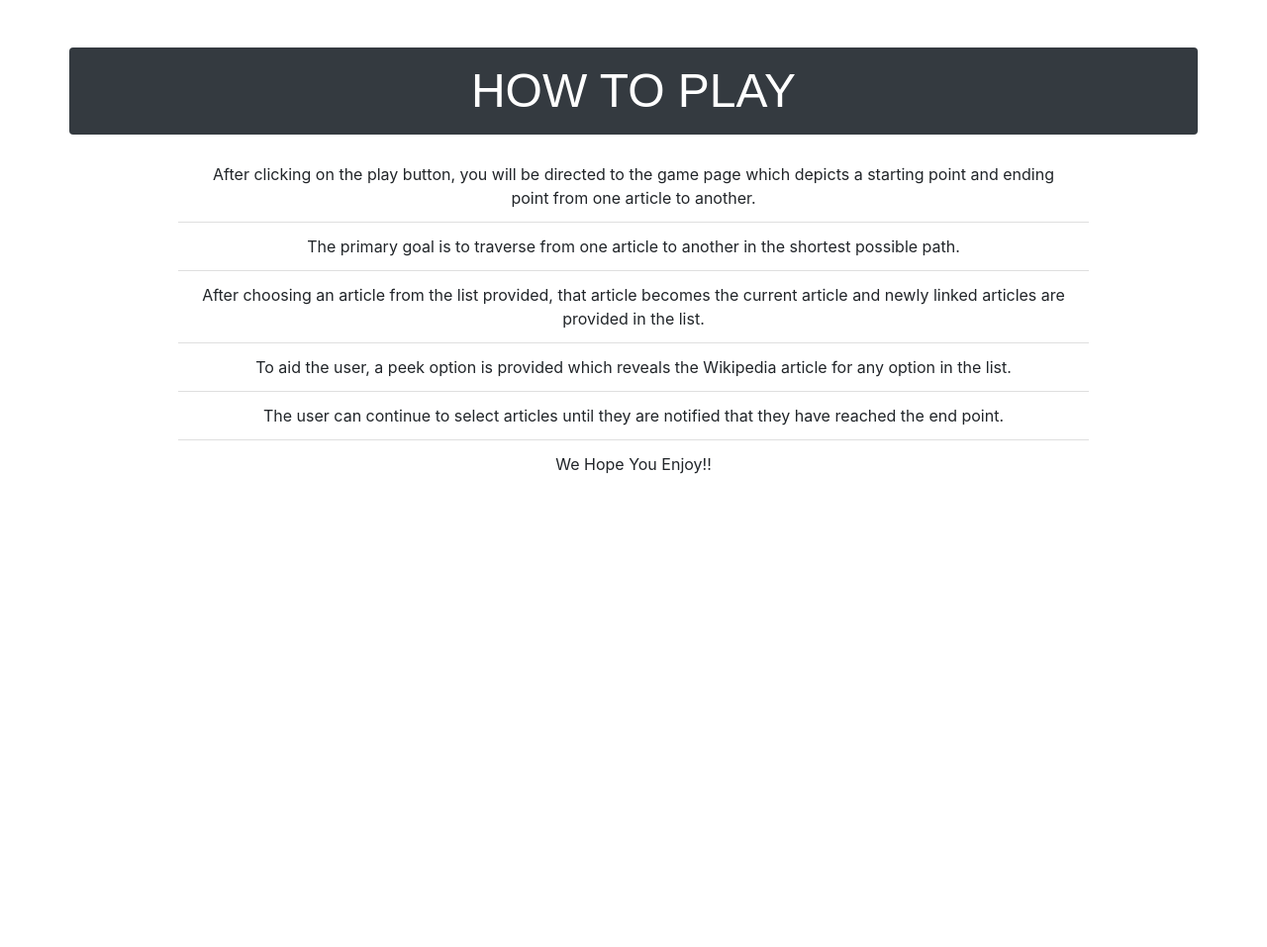
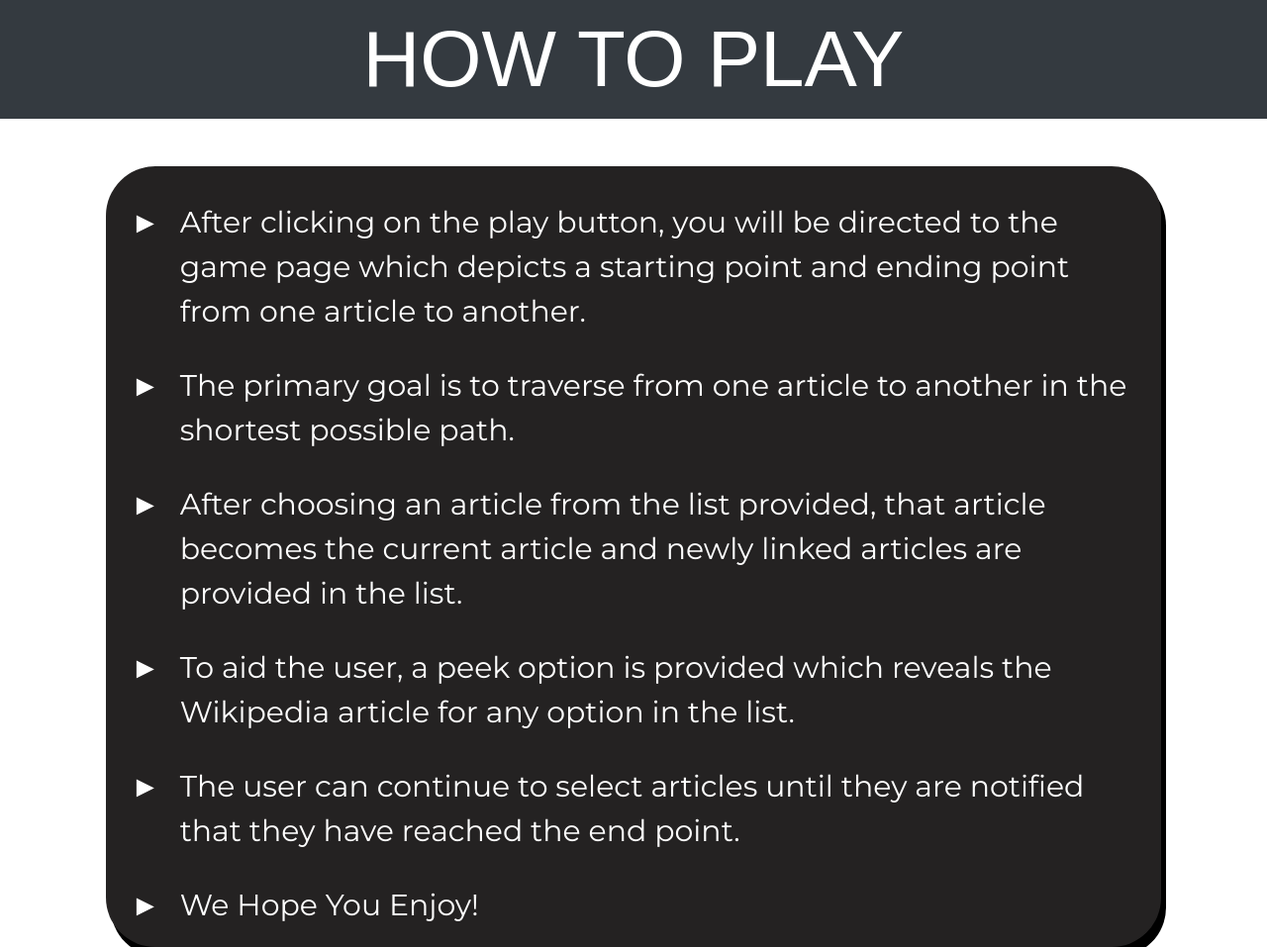
Before and after one commit to adwaitraste/WikiWalk, a Django app: page /howtoplay in a window 1280 px wide. Shown: the part 86-1043 px from the top of the page at 99% size. Before the commit the page ends 565 px from the top, so only its background shows below. Run offline with Django 3.2, Linux system fonts and the light colour scheme; some libraries are stand-ins or nearby versions; some web fonts are replaced.

Commit message:
bs hogya ab

```diff
--- a/WikiWALK/WikiWALK/static/styling.css
+++ b/WikiWALK/WikiWALK/static/styling.css
@@ -1,8 +1,14 @@
 .my-how-to-play
 {
-    font-size: 3rem;
+    font-size: 80px;
     font-family: 'Chau Philomene One', sans-serif;
 
+}
+.gameover {
+    padding-top: 18rem;
+    color: black;
+    font-size: 5rem;
+    font-family: 'Baloo Thambi 2', cursive;
 }
 .nav-link{
     font-family: 'Montserrat';
--- a/WikiWALK/WikiWALK/templates/index.html
+++ b/WikiWALK/WikiWALK/templates/index.html
@@ -51,7 +51,7 @@
                         <div class="row">
                             <div class="col-6 d-flex align-self-center that_booty">
                                 <div class="mx-auto">
-                                    <div class="my-how-to-play">
+                                    <div class="my-how-to-play" style = "font-size: 3rem;">
                                         STARTING POINT
                                     </div>
                                     <h3 class="col-12 d-flex justify-content-center point">{{ InitialLink }}</h3>
@@ -59,7 +59,7 @@
                             </div>
                             <div class="col-6 d-flex align-self-center that_booty">
                                 <div class="mx-auto">
-                                    <div class="my-how-to-play">
+                                    <div class="my-how-to-play" style = "font-size: 3rem;">
                                         ENDING POINT
                                     </div>
                                     <h3 class="col-12 d-flex justify-content-center point">{{ EndLink }}</h3>
--- a/WikiWALK/WikiWALK/templates/play.html
+++ b/WikiWALK/WikiWALK/templates/play.html
@@ -17,13 +17,12 @@
     <link rel="preconnect" href="https://fonts.gstatic.com">
     <link href="https://fonts.googleapis.com/css2?family=Jua&display=swap" rel="stylesheet">
 
-    <title>HowToPlay</title>
+    <title>How to Play</title>
   </head>
   <body>
-    <nav class="navbar navbar-expand-lg navbar-light bg-lala">
+    <nav class="navbar navbar-expand-lg navbar-light bg-lala sticky-top">
         <a class="navbar-brand text-white" href="{% url 'Home' %}">WikiWalk</a>
-        <button class="navbar-toggler" type="button" data-toggle="collapse" data-target="#navbarSupportedContent"
-            aria-controls="navbarSupportedContent" aria-expanded="false" aria-label="Toggle navigation">
+        <button class="navbar-toggler" type="button" data-toggle="collapse" data-target="#navbarSupportedContent" aria-controls="navbarSupportedContent" aria-expanded="false" aria-label="Toggle navigation">
             <span class="navbar-toggler-icon"></span>
         </button>
 
@@ -39,7 +38,7 @@
         </div>
     </nav>
 
-    <div class="container bg-dark text-white mt-5 py-2 rounded">
+    <div class="container-fluid bg-dark text-white">
         <div class="row">
             <div class="col d-flex align-self-center that_booty">
                 <div class="mx-auto">
@@ -51,52 +50,31 @@
         </div>
     </div>
 
-    <div class="container pt-2">
+    <div class="container-fluid text-white" style = "padding-top: 3rem;">
         <div class="row">
-            <div class="offset-1 col-10">
+            <div class="offset-1 col-10 ordered">
                 <div class="mx-auto">
-
-                    <ul class=" pt-2 list-group list-group-flush text-center">
-                        <li class="list-group-item">
-                            After clicking on the play button, you will be directed to the
-                            game page which depicts a starting point and ending point from one article to another.
-                        </li>
-                        <li class="list-group-item">
-                            The primary goal is to traverse from one article to another in the shortest possible path.
-                        </li>
-                        <li class="list-group-item">
-                            After choosing an article from the list provided, that article becomes the current article
-                            and newly linked articles are provided in the list.
-                        </li>
-                        <li class="list-group-item">
-                            To aid the user, a peek option is provided which reveals the Wikipedia article for any
-                            option in the list.
-                        </li>
-                        <li class="list-group-item">
-                            The user can continue to select articles until they are notified that they have reached the
-                            end point.
-                        </li>
-                        <li class="list-group-item">
-                            We Hope You Enjoy!!
-                        </li>
-                    </ul>
+                    <div class="my-explanation py-1">
+                        <ul>
+                            <li style = padding-top:30px>After clicking on the play button, you will be directed to the game page which depicts a starting point and ending point from one article to another.</li>
+                            <li style = padding-top:30px>The primary goal is to traverse from one article to another in the shortest possible path.</li>
+                            <li style = padding-top:30px>After choosing an article from the list provided, that article becomes the current article and newly linked articles are provided in the list.</li>
+                            <li style = padding-top:30px>To aid the user, a peek option is provided which reveals the Wikipedia article for any option in the list.</li>
+                            <li style = padding-top:30px>The user can continue to select articles until they are notified that they have reached the end point.</li>
+							<li style = padding-top:30px>We Hope You Enjoy!</li>
+                          </ul>
+                    </div>
                 </div>
             </div>
         </div>
-        <div>
+    <div>
 
-            <!-- Optional JavaScript -->
-            <!-- jQuery first, then Popper.js, then Bootstrap JS -->
-            <script src="https://code.jquery.com/jquery-3.2.1.slim.min.js"
-                integrity="sha384-KJ3o2DKtIkvYIK3UENzmM7KCkRr/rE9/Qpg6aAZGJwFDMVNA/GpGFF93hXpG5KkN"
-                crossorigin="anonymous"></script>
-            <script src="https://cdnjs.cloudflare.com/ajax/libs/popper.js/1.12.9/umd/popper.min.js"
-                integrity="sha384-ApNbgh9B+Y1QKtv3Rn7W3mgPxhU9K/ScQsAP7hUibX39j7fakFPskvXusvfa0b4Q"
-                crossorigin="anonymous"></script>
-            <script src="https://maxcdn.bootstrapcdn.com/bootstrap/4.0.0/js/bootstrap.min.js"
-                integrity="sha384-JZR6Spejh4U02d8jOt6vLEHfe/JQGiRRSQQxSfFWpi1MquVdAyjUar5+76PVCmYl"
-                crossorigin="anonymous"></script>
-</body>
+    <!-- Optional JavaScript -->
+    <!-- jQuery first, then Popper.js, then Bootstrap JS -->
+    <script src="https://code.jquery.com/jquery-3.2.1.slim.min.js" integrity="sha384-KJ3o2DKtIkvYIK3UENzmM7KCkRr/rE9/Qpg6aAZGJwFDMVNA/GpGFF93hXpG5KkN" crossorigin="anonymous"></script>
+    <script src="https://cdnjs.cloudflare.com/ajax/libs/popper.js/1.12.9/umd/popper.min.js" integrity="sha384-ApNbgh9B+Y1QKtv3Rn7W3mgPxhU9K/ScQsAP7hUibX39j7fakFPskvXusvfa0b4Q" crossorigin="anonymous"></script>
+    <script src="https://maxcdn.bootstrapcdn.com/bootstrap/4.0.0/js/bootstrap.min.js" integrity="sha384-JZR6Spejh4U02d8jOt6vLEHfe/JQGiRRSQQxSfFWpi1MquVdAyjUar5+76PVCmYl" crossorigin="anonymous"></script>
+  </body>
 </html>    <script src="https://code.jquery.com/jquery-3.2.1.slim.min.js" integrity="sha384-KJ3o2DKtIkvYIK3UENzmM7KCkRr/rE9/Qpg6aAZGJwFDMVNA/GpGFF93hXpG5KkN" crossorigin="anonymous"></script>
 <script src="https://cdnjs.cloudflare.com/ajax/libs/popper.js/1.12.9/umd/popper.min.js" integrity="sha384-ApNbgh9B+Y1QKtv3Rn7W3mgPxhU9K/ScQsAP7hUibX39j7fakFPskvXusvfa0b4Q" crossorigin="anonymous"></script>
 <script src="https://maxcdn.bootstrapcdn.com/bootstrap/4.0.0/js/bootstrap.min.js" integrity="sha384-JZR6Spejh4U02d8jOt6vLEHfe/JQGiRRSQQxSfFWpi1MquVdAyjUar5+76PVCmYl" crossorigin="anonymous"></script>
```
Also changed, not shown: WikiWALK/WikiWALK/templates/gameOver.html (+13 -13 lines).
